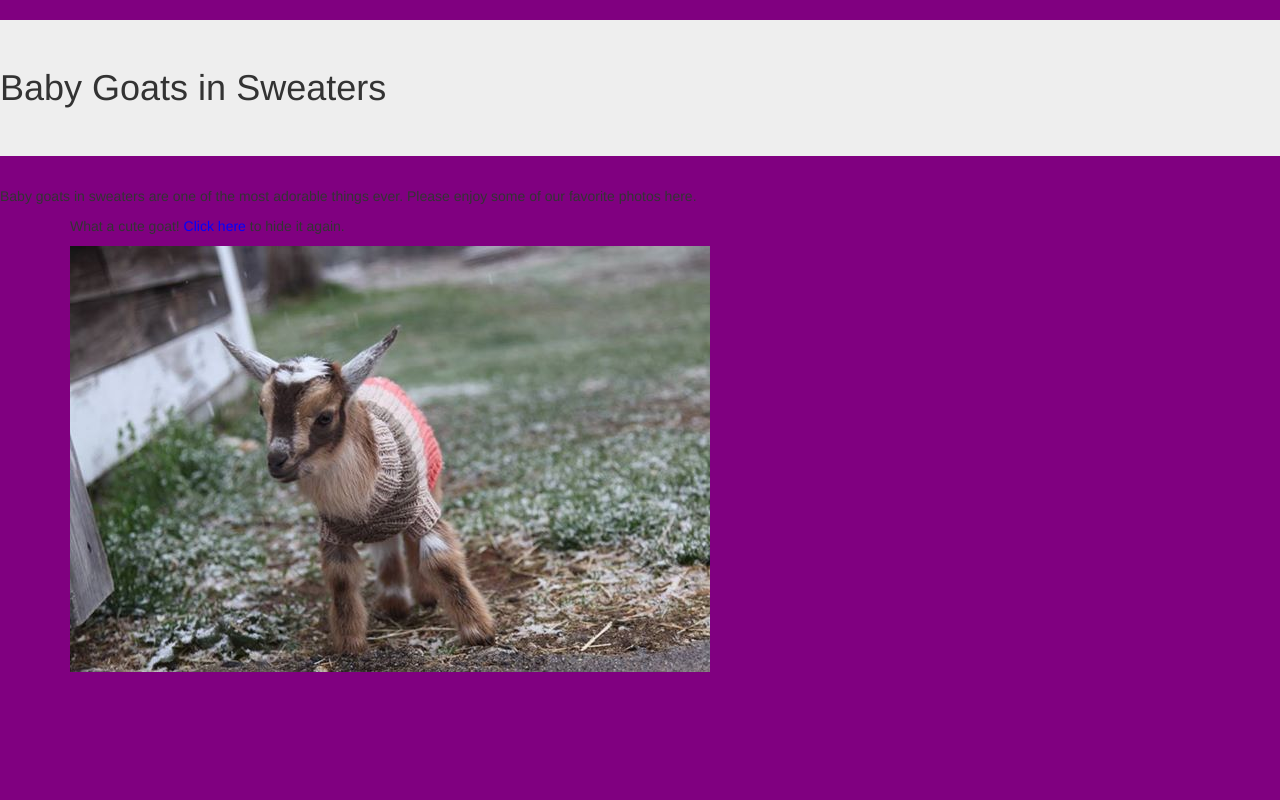
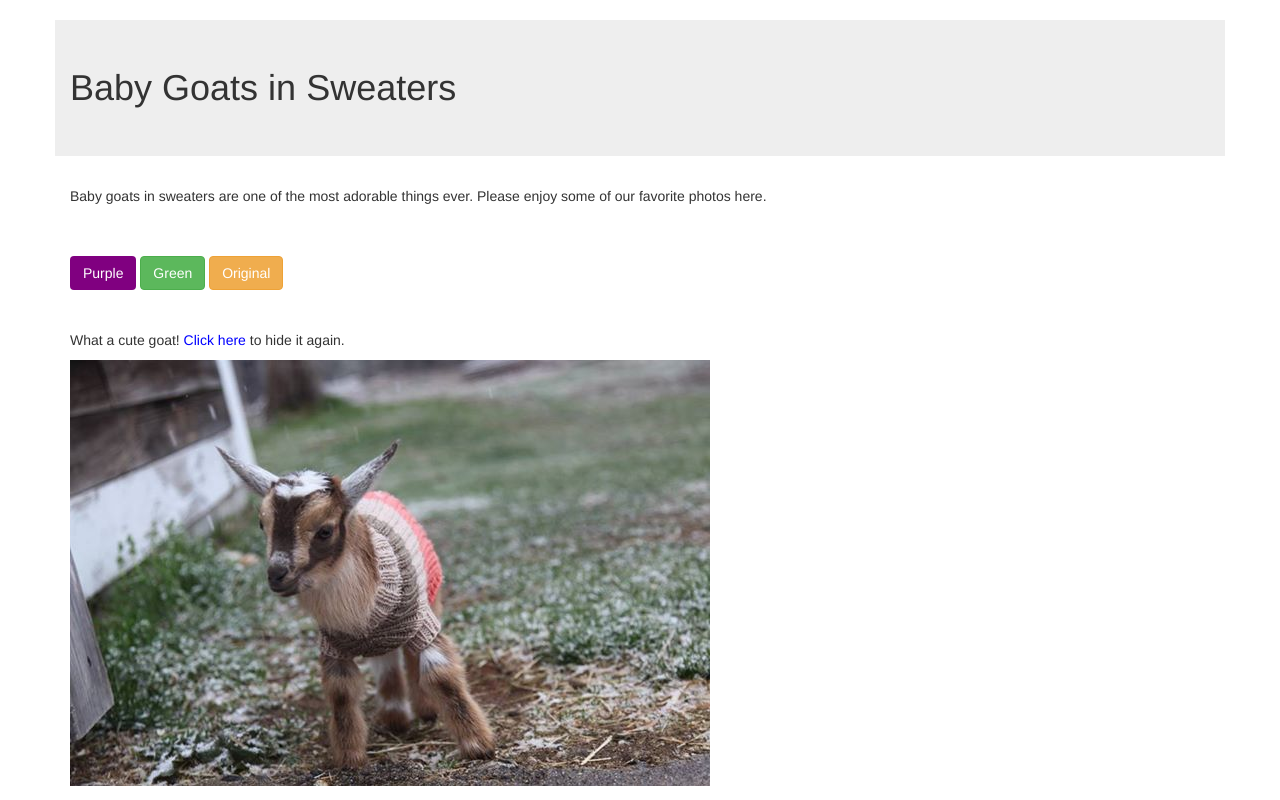
Before and after one commit to caitlinashtari/babygoats, a plain HTML site: page index.html in a window 1280 px wide. Both pictures are taken after a click on the element "click here". Drawn offline with Linux system fonts and the light colour scheme.

Commit message:
add buttons and changing background color using JS.

```diff
--- a/css/styles.css
+++ b/css/styles.css
@@ -14,3 +14,25 @@
 .purple-background {
   background-color: purple;
 }
+
+.green-background {
+  background-color: green;
+}
+
+.white-background {
+  background-color: white;
+}
+
+.btn-custom {
+  background-color: purple;
+  color: white;
+}
+
+.btn-custom:hover,
+.btn-custom:focus,
+.btn-custom:active,
+.btn-custom.active {
+  background-color: purple;
+  border-color: purple;
+  color: white;
+}
--- a/index.html
+++ b/index.html
@@ -8,10 +8,20 @@
       <title>Baby Goats in Sweaters</title>
     </head>
     <body>
-      <h1 class="jumbotron">Baby Goats in Sweaters</h1>
-      <p>Baby goats in sweaters are one of the most adorable things ever.  Please enjoy some of our favorite photos here.</p>
+      <h1 class="jumbotron container">Baby Goats in Sweaters</h1>
+      <div class="container">
+        <p>Baby goats in sweaters are one of the most adorable things ever.  Please enjoy some of our favorite photos here.</p>
+        <br></br>
+      </div>
 
       <div class="container">
+        <button class="btn btn-custom" id="purple">Purple</button>
+        <button class="btn btn-success" id="green">Green</button>
+        <button class="btn btn-warning" id="white">Original</button>
+      </div>
+
+      <div class="container">
+        <br></br>
 
             <div class ="initially-showing">
               <p>Please <span class="clickable">click here</span> to see a baby goat in a sweater.</p>
--- a/js/scripts.js
+++ b/js/scripts.js
@@ -1,7 +1,21 @@
 $(function() {
   $(".clickable").click(function() {
-    $(".initially-showing").fadeToggle();
-    $(".initially-hidden").fadeToggle();
+    $(".initially-showing").toggle();
+    $(".initially-hidden").toggle();
+  });
+
+  $("button#purple").click(function(){
+    $("body").removeClass();
     $("body").addClass("purple-background");
   });
+
+  $("button#green").click(function(){
+    $("body").removeClass();
+    $("body").addClass("green-background");
+  });
+
+  $("button#white").click(function(){
+    $("body").removeClass();
+    $("body").addClass("white-background");
+  });
 });
```
